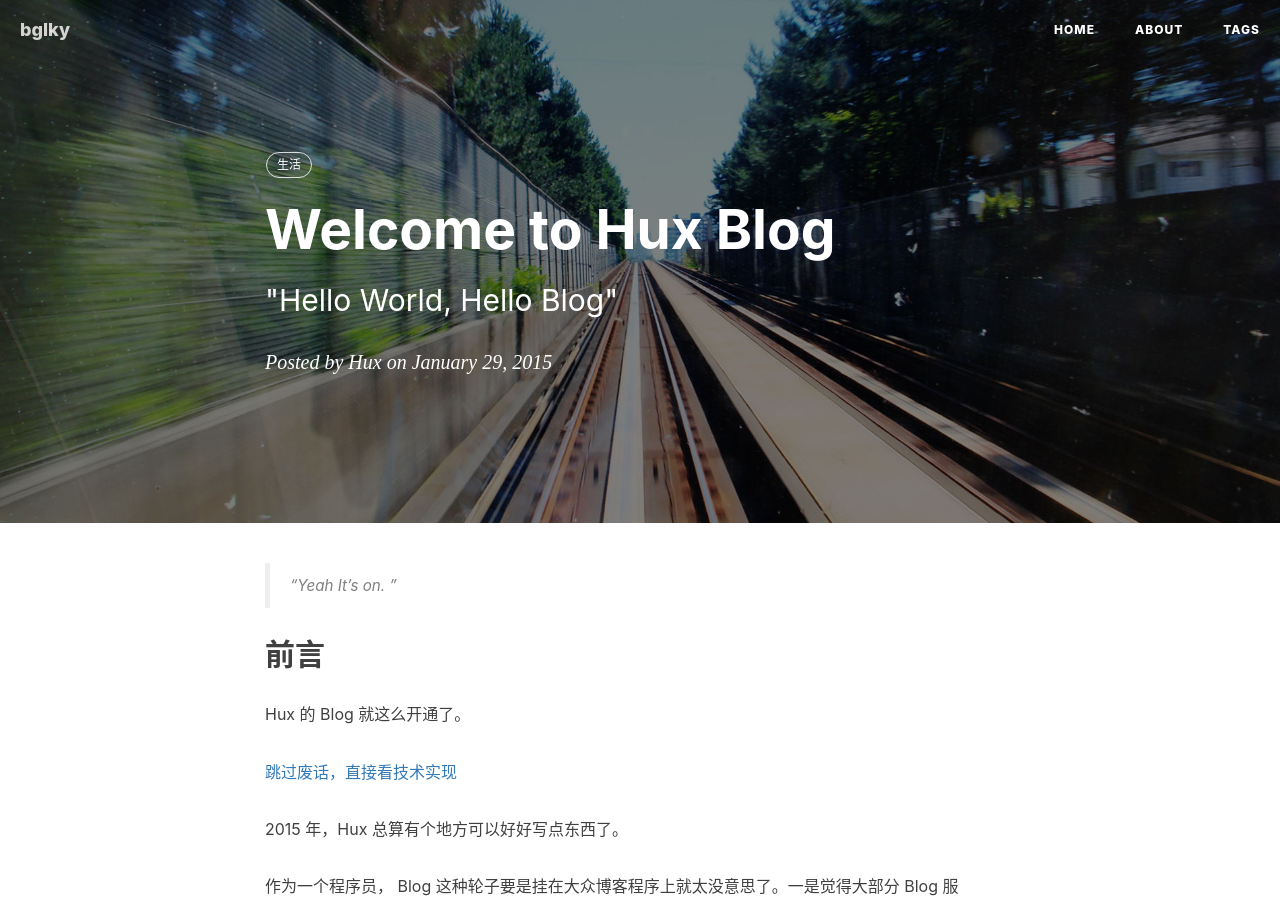
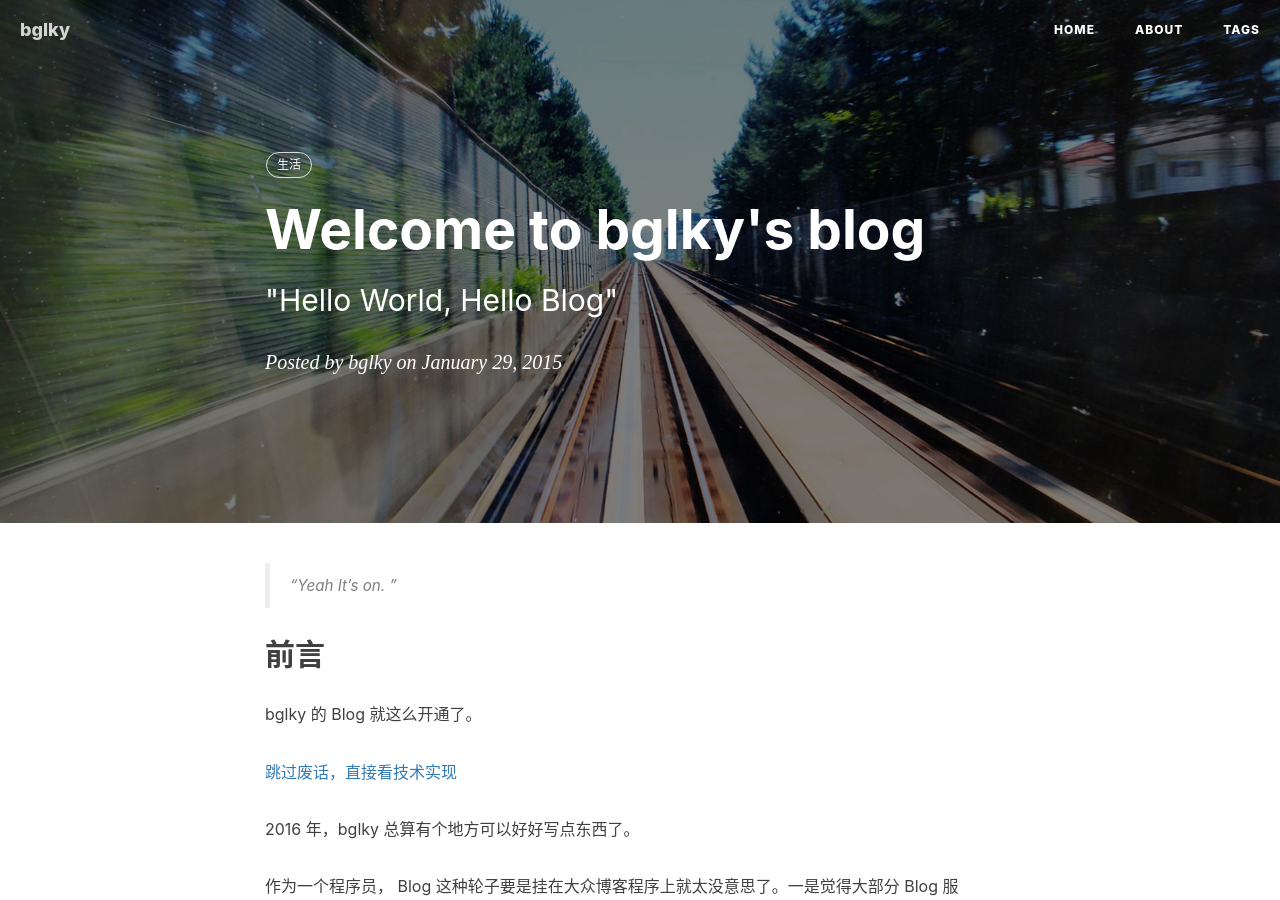
Before and after one commit to bglky/bglky.github.io, a Jekyll site: the page built from _posts/2014-01-29-hello-2015.markdown, in a window 1280 px wide and 900 px high. Built offline with Jekyll 4.4.1, drawn with Linux system fonts in a browser that asks for light colours; nearby versions of some CDN libraries; comment, search, counter and statistics services are not loaded.

Commit message:
update content

```diff
--- a/_posts/2014-01-29-hello-2015.markdown
+++ b/_posts/2014-01-29-hello-2015.markdown
@@ -1,9 +1,9 @@
 ---
 layout:     post
-title:      "Welcome to Hux Blog"
+title:      "Welcome to bglky's blog"
 subtitle:   " \"Hello World, Hello Blog\""
 date:       2015-01-29 12:00:00
-author:     "Hux"
+author:     "bglky"
 header-img: "img/post-bg-2015.jpg"
 tags:
     - 生活
@@ -14,13 +14,13 @@ tags:
 
 ## 前言
 
-Hux 的 Blog 就这么开通了。
+bglky 的 Blog 就这么开通了。
 
 [跳过废话，直接看技术实现 ](#build)
 
 
 
-2015 年，Hux 总算有个地方可以好好写点东西了。
+2016 年，bglky 总算有个地方可以好好写点东西了。
 
 
 作为一个程序员， Blog 这种轮子要是挂在大众博客程序上就太没意思了。一是觉得大部分 Blog 服务都太丑，二是觉得不能随便定制不好玩。之前因为太懒没有折腾，结果就一直连个写 Blog 的地儿都没有。
```
Also changed, not shown: 1 other file.
